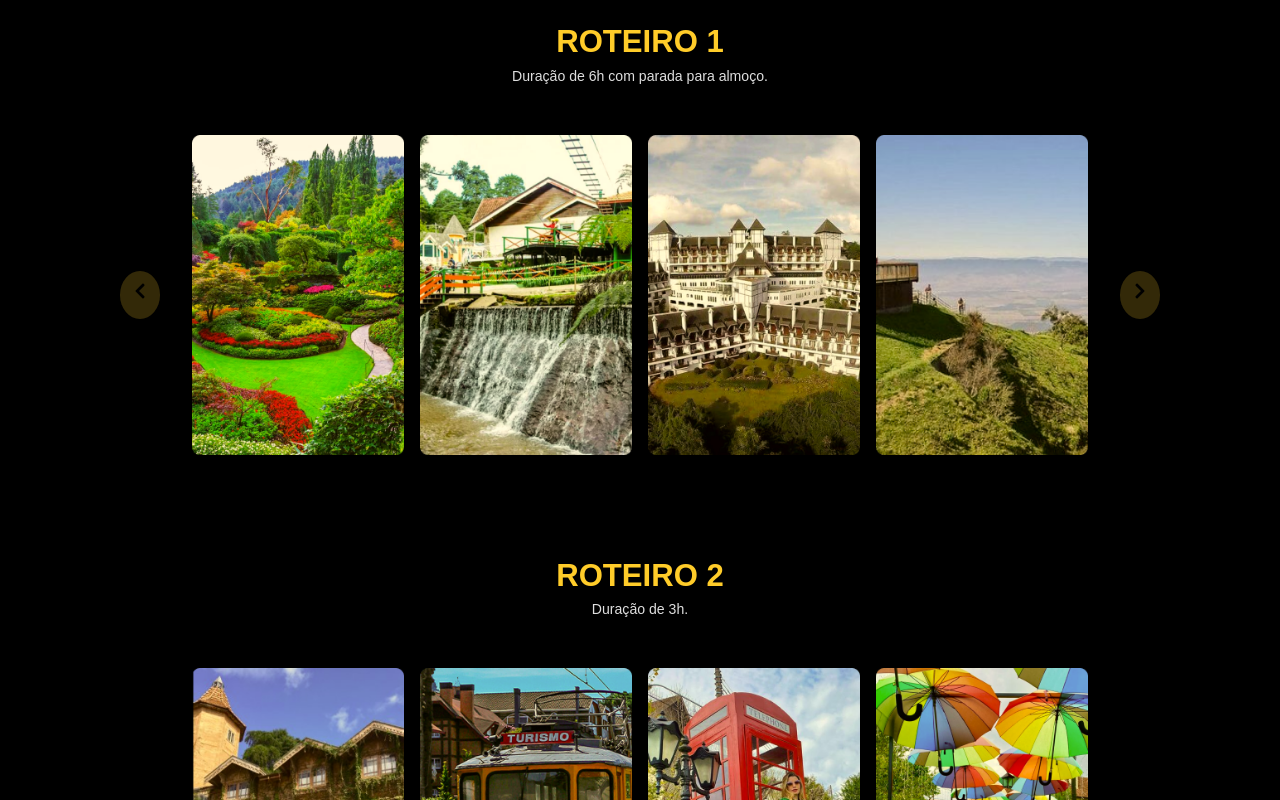
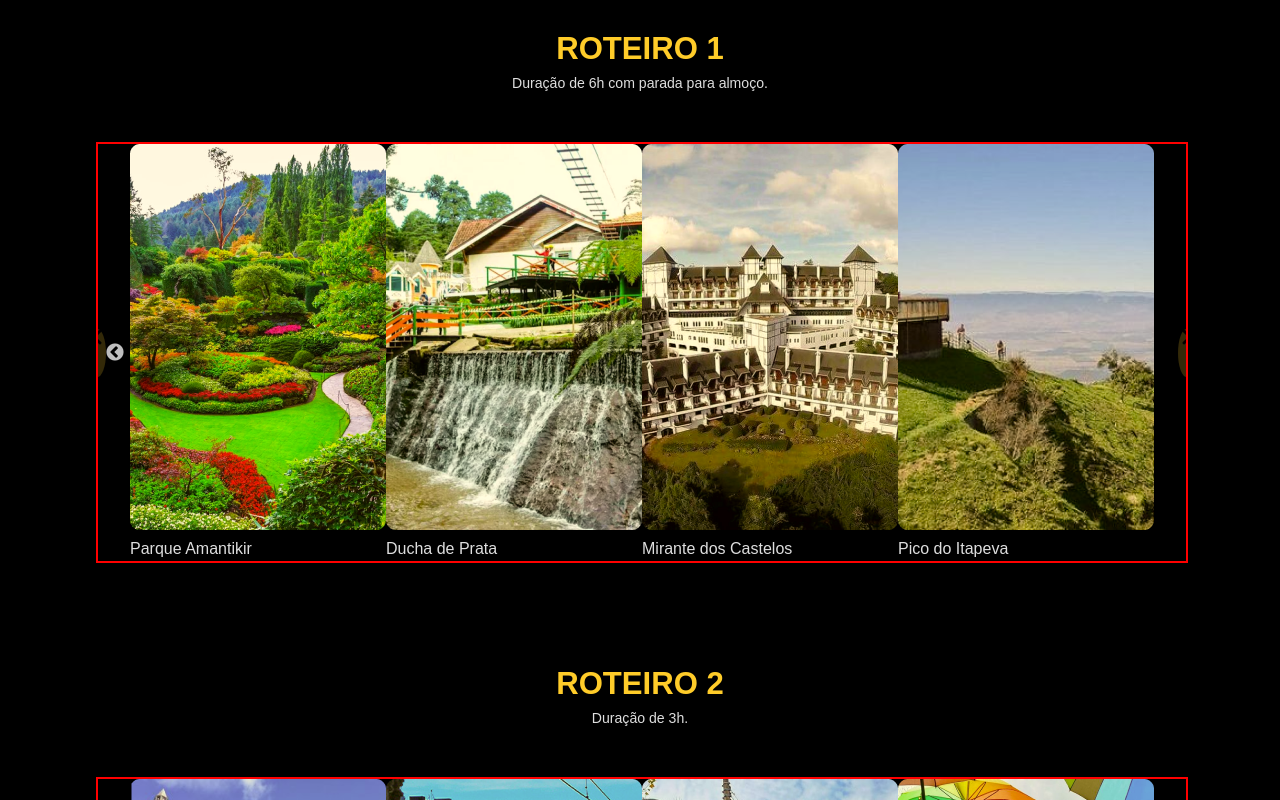
Before and after one commit to LeandroLFE/SS-CAMPOS, a React (Vite) app: page /inicio in a window 1280 px wide. Shown: the part 1200-2000 px from the top of the page. Built offline with nearby package versions, Linux system fonts and the light colour scheme.

Commit message:
Carousel in infinite state, but not showing the first item after the last one

```diff
--- a/src/Components/Main/Carousel.css
+++ b/src/Components/Main/Carousel.css
@@ -1,38 +1,54 @@
 .carousel-container {
+  border: 2px solid red;
+    position: relative;
+    display: flex;
+    margin: auto;
+    width: 100%;
     overflow: hidden;
-    display: flex;
+    justify-content: center;
     align-items: center;
-    justify-content: center
   }
 
   .items {
+    width: 100%;
     display: flex;
     transition: all 0.5s ease;
   }
 
   .item {
-    flex: 1;
-    margin-right: 0.5rem;
-    margin-left: 0.5rem;
     position: relative;
+    margin: 0;
+    padding: 0;
+    overflow: hidden;
+    cursor: pointer;
+    transition: transform 0.5s ease-in-out, opacity 0.5s ease-in-out;
   }
 
-  img {
+  .carousel-image {
     display: block;
     width: 100%;
     height: auto;
-    object-fit: cover;
+    transition: transform 0.5s ease-in-out;
   }
 
   .overlay {
     position: absolute;
-    bottom: 0;
+    top: 0;
     left: 0;
     right: 0;
-    padding: 1rem;
-    background-color: rgba(0, 0, 0, 0.6);
+    bottom: 0;
+    display: flex;
+    justify-content: center;
+    align-items: center;
+    background-color: rgba(0, 0, 0, 0.8);
+    opacity: 0;
+    transition: opacity 0.5s ease-in-out, pointer-events 0s linear 0.5s;
+  }
+
+  .text {
     color: white;
-    font-size: 1.2rem;
+    font-size: 2em;
+    font-weight: bold;
     text-align: center;
   }
 
--- a/src/Components/Main/carrossel.tsx
+++ b/src/Components/Main/carrossel.tsx
@@ -1,5 +1,6 @@
 import { FaChevronLeft, FaChevronRight } from 'react-icons/fa';
-import { useState } from 'react';
+import { useState, useRef } from 'react';
+import Slider from 'react-slick';
 import 'slick-carousel/slick/slick.css';
 import 'slick-carousel/slick/slick-theme.css';
 import './Carousel.css';
@@ -9,66 +10,129 @@ interface Props {
   texts: string[];
 }
 
-function Item ({ image, text }: { image: string, text: string }) {
-  const [hovered, setHovered] = useState(false);
-
+const Item = ({ image, text }: {image: string, text: string}) => {
   return (
-    <div
-      className="item"
-      onMouseEnter={() => setHovered(true)}
-      onMouseLeave={() => setHovered(false)}
-    >
-      <img src={image} alt={text} className="carousel-image" />
-      {hovered && (
-        <div className="overlay">
-          <p>{text}</p>
-        </div>
-      )}
+    <div className="item">
+      <img src={image} alt={text} />
+      <p>{text}</p>
     </div>
   );
 }
 
 export default function Carousel ({ images, texts }: Props) {
-  const slidesToShow = 4;
-  const infinite = true;
+  const totalSlides = images.length;
+  const settings = {
+    dots: true,
+    infinite: true,
+    speed: 100,
+    slidesToShow: 4,
+    slidesToScroll: 1
+  };
+  const [currentSlide, setCurrentSlide] = useState(0);
+  const carouselRef = useRef<Slider>(null);
 
-  const [current, setCurrent] = useState(0);
-
- const prevSlide = () => {
-    const length = images.length;
-    setCurrent(
-      current === 0 ? (infinite ? length - slidesToShow : 0) : current - 1
-    );
-  };
-
-  const nextSlide = () => {
-    const length = images.length;
-    setCurrent(
-      current === (infinite ? length - slidesToShow : length - 1)
-        ? 0
-        : current + 1
-    );
-  };
-
-  if (!Array.isArray(images) || images.length <= 0) {
-    return null;
+  const handleSlideChange = (index: number) => {
+    if (index === totalSlides - 1 && currentSlide === index - settings.slidesToShow + 1) {
+      setCurrentSlide(0); // retorna ao primeiro slide
+    } else {
+      setCurrentSlide(index); // atualiza o slide normalmente
+    }
   }
 
   return (
     <div className="carousel-container">
       <div className="arrow">
-        <FaChevronLeft className="left-arrow" onClick={prevSlide} />
+      <FaChevronLeft className="left-arrow" onClick={() => carouselRef.current?.slickPrev()} />
       </div>
+      <Slider {...settings} beforeChange={(_, nextSlide) => handleSlideChange(nextSlide)} ref={carouselRef}></Slider>
       <div className="items">
       {images.map((image, index) =>
-          index >= current && index < current + slidesToShow ? (
+          index >= currentSlide && index < currentSlide + settings.slidesToShow ? (
             <Item key={index} image={image} text={texts[index]} />
           ) : null
       )}
       </div>
       <div className="arrow">
-        <FaChevronRight className="right-arrow" onClick={nextSlide} />
+        <FaChevronRight className="right-arrow" onClick={() => carouselRef.current?.slickNext()} />
       </div>
     </div>
   );
 }
+
+
+
+/*import { useState, useRef } from 'react';
+import { FaChevronLeft, FaChevronRight } from 'react-icons/fa';
+import Slider from 'react-slick';
+import 'slick-carousel/slick/slick.css';
+import 'slick-carousel/slick/slick-theme.css';
+import './Carousel.css';
+
+interface Props {
+  images: string[];
+  texts: string[];
+}
+
+export default function Carousel ({ images, texts }: Props) {
+  const settings = {
+    dots: true,
+    infinite: true,
+    speed: 100,
+    slidesToShow: 4,
+    slidesToScroll: 1
+  };
+  const [currentSlide, setCurrentSlide] = useState(0);
+  const carouselRef = useRef<Slider>(null);
+
+  const handleSlideChange = (index: number) => {
+    setCurrentSlide(index);
+  }
+
+  return (
+    <div className="carousel-container">
+      <div className="arrow">
+        <FaChevronLeft className="left-arrow" onClick={() => carouselRef.current?.slickPrev()} />
+      </div>
+      <Slider {...settings} beforeChange={(_, nextSlide) => handleSlideChange(nextSlide)} ref={carouselRef}></Slider>
+      <div className="items">
+        {images.map((image, index) => (
+          <div
+            className="item"
+            key={index}
+            onClick={() => setCurrentSlide(index)}
+            style={{
+              display: "flex",
+              justifyContent: "center",
+              alignItems: "center",
+              height: "100%",
+              width: "100%",
+              marginRight: "10px",
+              marginLeft: "10px",
+              transform: currentSlide === index ? `scale(1.2)` : `none`,
+              transition: "transform 0.3s ease-in-out",
+            }}
+          >
+            <img
+              src={image}
+              alt={texts[index]}
+              className="carousel-image"
+              style={{ transform: `scale(${index === currentSlide ? 1.2 : 1})` }}
+            />
+            <div
+              className="overlay"
+              style={{
+                opacity: index === currentSlide ? 1 : 0.5,
+                pointerEvents: index === currentSlide ? 'auto' : 'none',
+              }}
+            >
+              <p className="text">{texts[index]}</p>
+            </div>
+          </div>
+        ))}
+      </div>
+      <div className="arrow">
+        <FaChevronRight className="right-arrow" onClick={() => carouselRef.current?.slickNext()} />
+      </div>
+    </div>
+  );
+}*/
```
